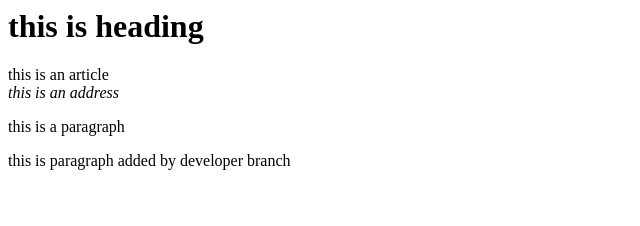
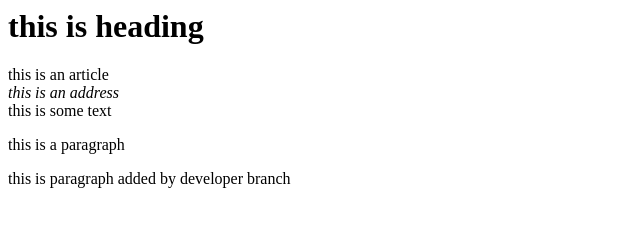
Before and after one commit to SamiullahMeer/git-one, a plain HTML site: page index.html in a window 1280 px wide. Shown: the whole page, without its empty margins (0-640 px from the left). Drawn offline with Linux system fonts and the light colour scheme.

Commit message:
the abbr is added

```diff
--- a/index.html
+++ b/index.html
@@ -9,7 +9,7 @@
         <address>
             this is an address
         </address>
-
+        <abbr>this is some text</abbr>
         <p> this is a paragraph</p>
         <p> this is paragraph added by developer branch</p>
     </body>
```
